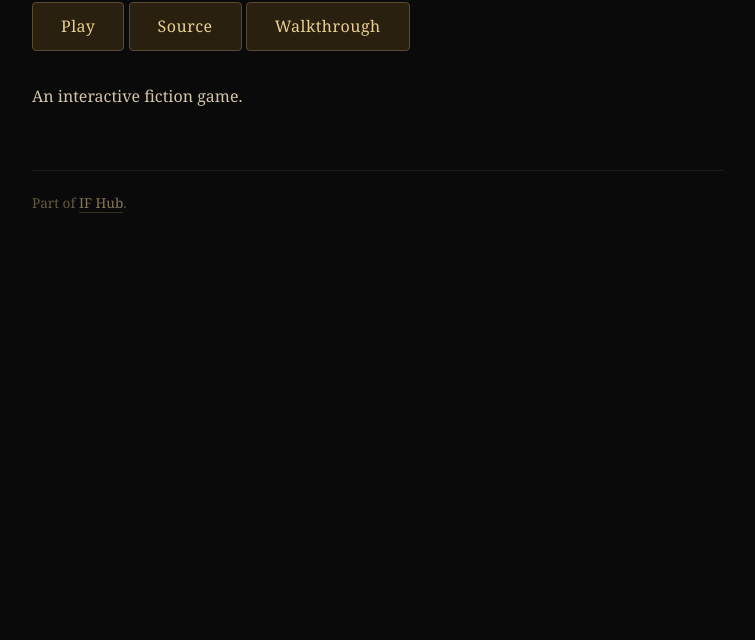
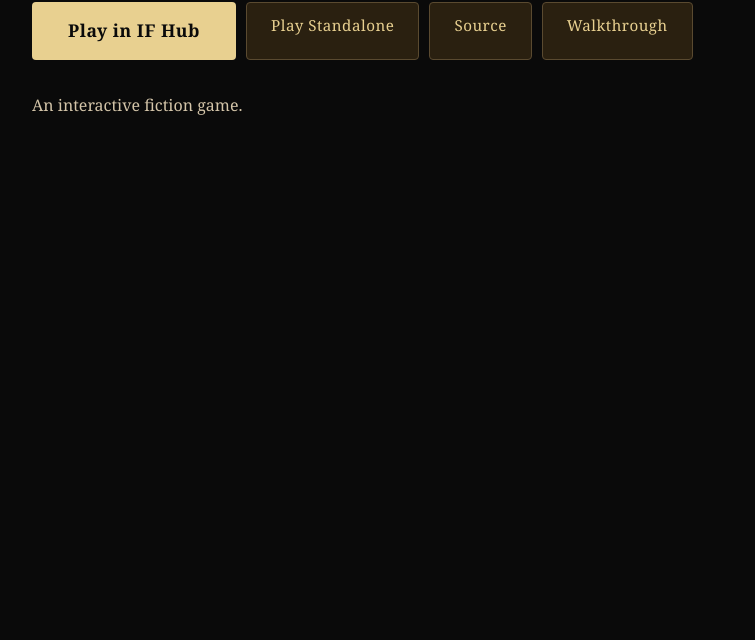
Before and after one commit to Johnesco/adj, a plain HTML site: page index.html in a window 1280 px wide. Shown: the part 160-800 px from the top of the page, without its empty margins (262-1017 px from the left). Drawn offline with Linux system fonts and the light colour scheme.

Commit message:
Update landing page: Play in IF Hub button, remove footer, theme persistence
Co-Authored-By: Claude Opus 4.6 (1M context) <noreply@anthropic.com>

```diff
--- a/index.html
+++ b/index.html
@@ -2,9 +2,9 @@
 <html lang="en">
 <head>
 <meta charset="utf-8">
-<title>Adj &mdash; IF Hub</title>
+<title>adj &mdash; IF Hub</title>
 <meta name="viewport" content="width=device-width, initial-scale=1">
-<meta name="ifhub:title" content="Adj">
+<meta name="ifhub:title" content="adj">
 <meta name="ifhub:meta" content="An Interactive Fiction">
 <meta name="ifhub:description" content="An interactive fiction game.">
 
@@ -13,8 +13,8 @@
 
 html {
   height: 100%;
-  background: #0a0a0a;
-  color: #d4c5a9;
+  background: var(--page-bg, #0a0a0a);
+  color: var(--page-fg, #d4c5a9);
   font-family: Georgia, "Times New Roman", serif;
 }
 
@@ -38,12 +38,12 @@ body {
 }
 
 .breadcrumb a:hover {
-  color: #e8d090;
+  color: var(--accent, #e8d090);
 }
 
 h1 {
   font-size: 1.8em;
-  color: #e8d8b0;
+  color: var(--heading, #e8d8b0);
   letter-spacing: 1px;
   margin-bottom: 6px;
 }
@@ -68,7 +68,7 @@ p {
 }
 
 a {
-  color: #e8d090;
+  color: var(--accent, #e8d090);
   text-decoration: none;
   border-bottom: 1px solid #5a4a30;
   transition: color 0.15s, border-color 0.15s;
@@ -79,56 +79,94 @@ a:hover {
   border-bottom-color: #aa9966;
 }
 
-.play-latest {
+.btn-row {
+  display: flex;
+  flex-wrap: wrap;
+  gap: 10px;
+  margin-bottom: 32px;
+}
+
+.btn-play-hub {
   display: inline-block;
-  margin-bottom: 32px;
-  padding: 10px 28px;
+  padding: 14px 36px;
+  background: var(--accent, #e8d090);
+  color: var(--page-bg, #0a0a0a);
+  border: none;
+  border-radius: 4px;
+  font-family: inherit;
+  font-size: 1.1em;
+  font-weight: bold;
+  letter-spacing: 0.5px;
+  text-decoration: none;
+  transition: background 0.15s, color 0.15s;
+}
+
+.btn-play-hub:hover {
+  background: #ffe8a0;
+  color: #0a0a0a;
+  border-bottom-color: transparent;
+}
+
+.btn-secondary {
+  display: inline-block;
+  padding: 10px 24px;
   background: #2a2010;
   border: 1px solid #5a4a30;
   border-radius: 4px;
-  color: #e8d090;
+  color: var(--accent, #e8d090);
   font-family: inherit;
-  font-size: 1em;
+  font-size: 0.95em;
   letter-spacing: 0.5px;
   text-decoration: none;
   transition: background 0.15s, color 0.15s, border-color 0.15s;
 }
 
-.play-latest:hover {
+.btn-secondary:hover {
   background: #3a3018;
   color: #ffe8a0;
   border-color: #aa9966;
 }
 
-footer {
-  margin-top: 60px;
-  padding-top: 20px;
-  border-top: 1px solid #1e1a14;
-  font-size: 0.85em;
-  color: #665a40;
-}
-
-footer a {
-  color: #887755;
-  border-bottom-color: #3a3020;
+code {
+  font-family: "Consolas", "Monaco", monospace;
+  font-size: 0.9em;
+  color: #c8b888;
+  background: #1a1510;
+  padding: 1px 5px;
+  border-radius: 3px;
 }
 </style>
+<script>
+// Apply saved IF Hub theme
+(function() {
+  try {
+    var themeId = localStorage.getItem('ifhub-theme');
+    if (!themeId || themeId === 'classic') return;
+    // Load themes.js from hub to get theme data
+    var s = document.createElement('script');
+    s.src = '../../ifhub/themes.js';
+    s.onload = function() {
+      if (typeof initTheme === 'function') initTheme('library');
+    };
+    document.head.appendChild(s);
+  } catch(e) {}
+})();
+</script>
 </head>
 <body>
 
-<nav class="breadcrumb"><a href="../../">IF Hub</a> &rsaquo; Adj</nav>
+<nav class="breadcrumb"><a href="../../ifhub/">IF Hub</a> &rsaquo; adj</nav>
 
-<h1>Adj</h1>
+<h1>adj</h1>
 
-<a class="play-latest" href="play.html">Play</a>
-<a class="play-latest" href="source.html">Source</a>
-<a class="play-latest" href="walkthrough.html">Walkthrough</a>
+<div class="btn-row">
+  <a class="btn-play-hub" href="../../ifhub/app.html?game=adj">Play in IF Hub</a>
+  <a class="btn-secondary" href="play.html">Play Standalone</a>
+  <a class="btn-secondary" href="source.html">Source</a>
+  <a class="btn-secondary" href="walkthrough.html">Walkthrough</a>
+</div>
 
 <p>An interactive fiction game.</p>
 
-<footer>
-<p>Part of <a href="../../">IF Hub</a>.</p>
-</footer>
-
 </body>
 </html>
```
